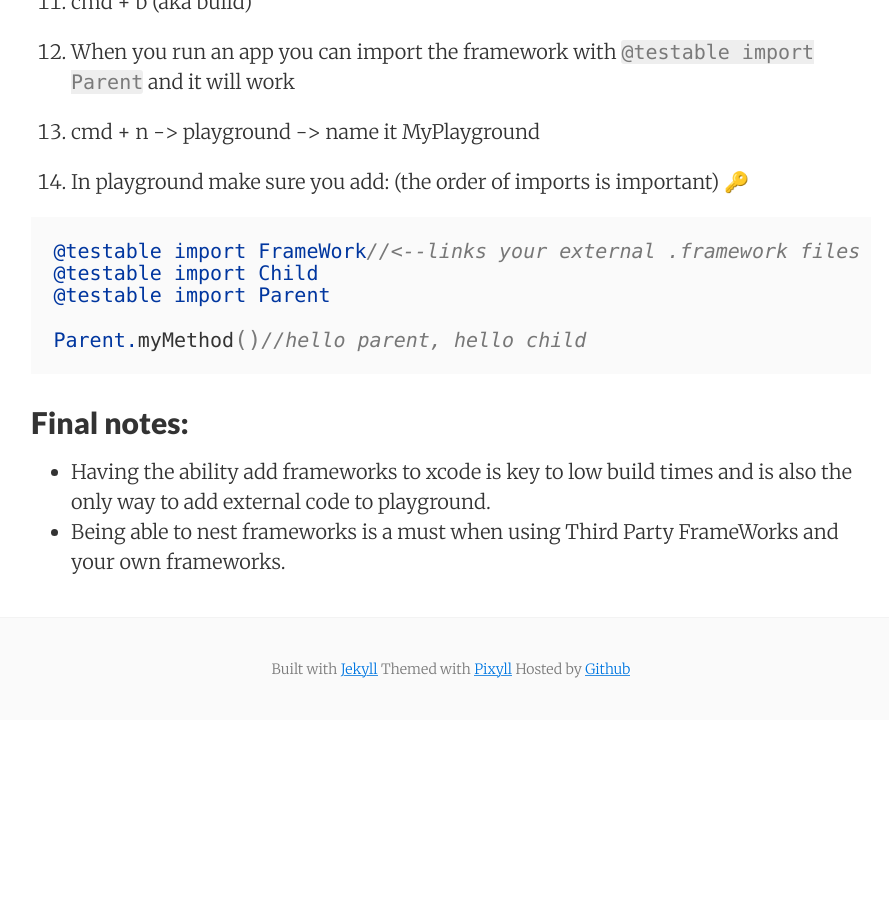
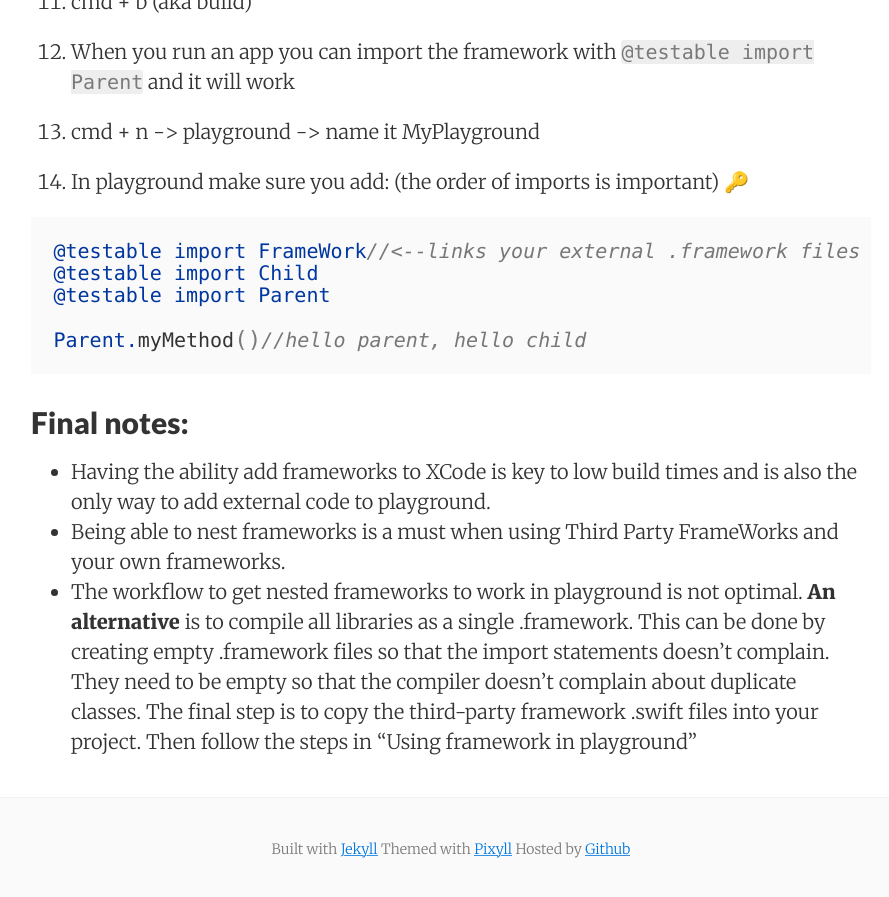
Before and after one commit to stylekit/stylekit.github.io, a Jekyll site: the page built from _posts/2017-01-16-playground-and-framework.md, in a window 1280 px wide and 900 px high, scrolled down 1785 px. Shown: the top 897 px of the window, without its empty margins (189-1078 px from the left). Built offline with Jekyll 4.4.1, drawn with Linux system fonts in a browser that asks for light colours; nearby versions of some CDN libraries; comment, search, counter and statistics services are not loaded; before the commit the page ends 2505 px from its top, so only the background shows below that; some of the changed text lies outside the part shown.

Commit message:
Files modified: 1


Modified 1 file:
_posts/2017-01-16-playground-and-framework.md

```diff
--- a/_posts/2017-01-16-playground-and-framework.md
+++ b/_posts/2017-01-16-playground-and-framework.md
@@ -70,5 +70,6 @@ Parent.myMethod()//hello parent, hello child
 
 ## Final notes:
 
-- Having the ability add frameworks to xcode is key to low build times and is also the only way to add external code to playground.
+- Having the ability add frameworks to XCode is key to low build times and is also the only way to add external code to playground.
 - Being able to nest frameworks is a must when using Third Party FrameWorks and your own frameworks.
+- The workflow to get nested frameworks to work in playground is not optimal. **An alternative** is to compile all libraries as a single .framework. This can be done by creating empty .framework files so that the import statements doesn't complain. They need to be empty so that the compiler doesn't complain about duplicate classes. The final step is to copy the third-party framework .swift files into your project. Then follow the steps in "Using framework in playground"
```
